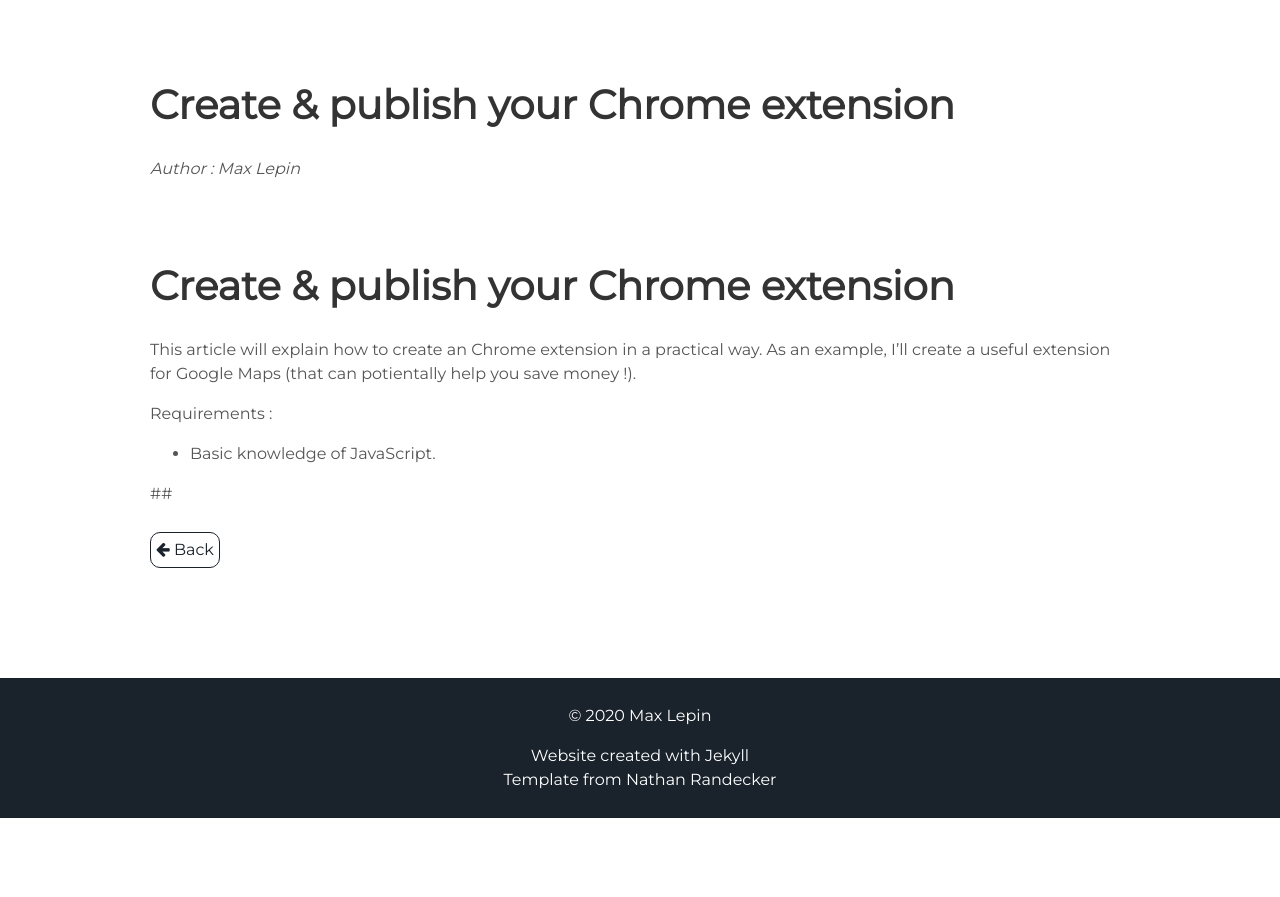
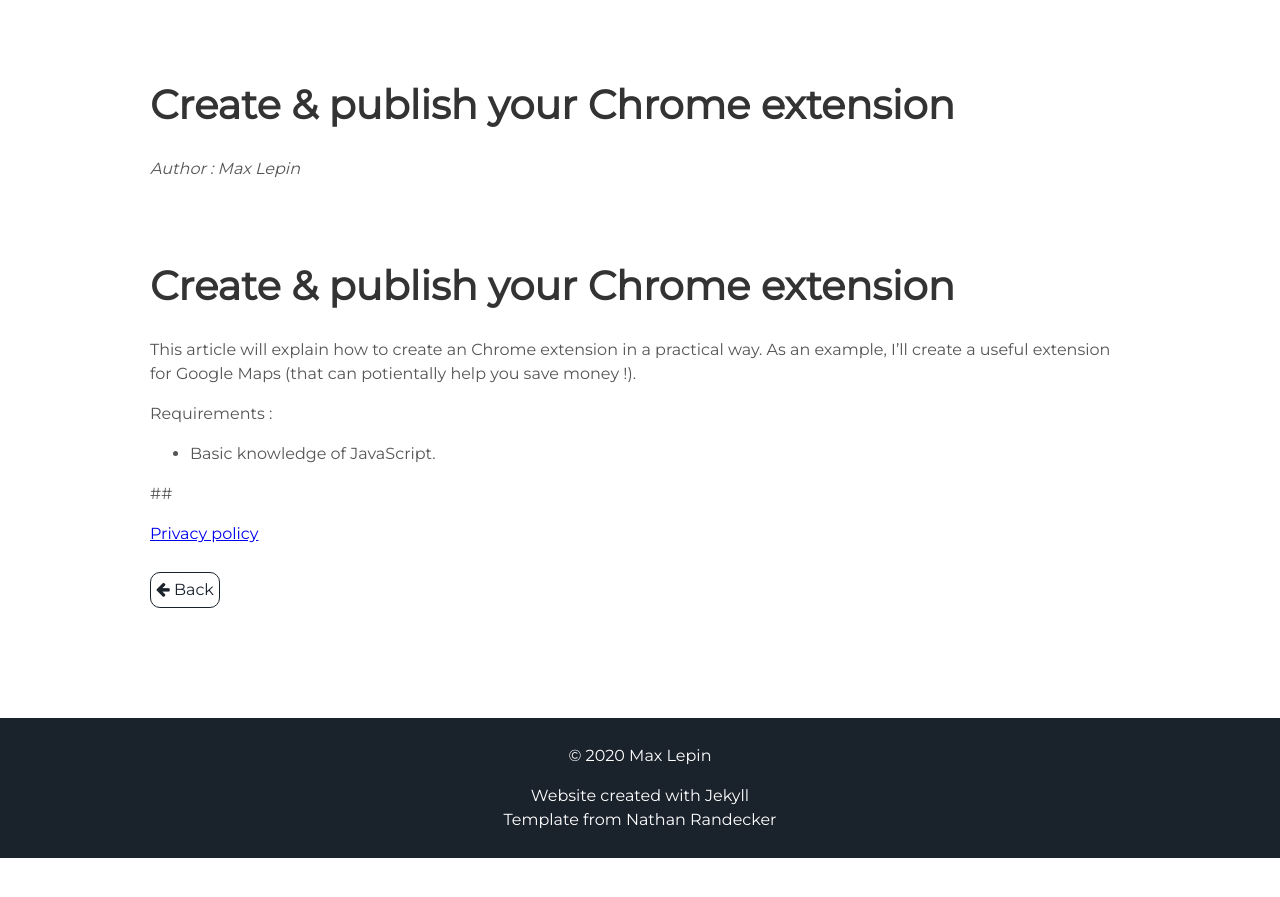
Before and after one commit to Max-le/CV-online, a Jekyll site: the page built from _posts/2020-09-11-create-chrome-extension.md, in a window 1280 px wide. Shown: the top 897 px of the page. Built offline with Jekyll 4.4.1, drawn with Linux system fonts in a browser that asks for light colours.

Commit message:
link to priv policy in chromefuelcal article

```diff
--- a/_includes/projects.html
+++ b/_includes/projects.html
@@ -14,7 +14,7 @@
     </ul>
     <p>A guide on creating a Chrome extension, explaining the basics, structure of an extension with an example. </p>
     <a class="project-link" href="http://github.com/max-le/"> See the code <i class="devicon-github-plain-wordmark colored"></i></a>
-    <a class="project-link" href="">Read article</a>
+    <a class="project-link" href="{% post_url 2020-09-11-create-chrome-extension %}.html">Read article</a>
   </div>
 </div>
 
--- a/_posts/2020-09-11-create-chrome-extension.md
+++ b/_posts/2020-09-11-create-chrome-extension.md
@@ -13,3 +13,6 @@ Requirements :
 - Basic knowledge of JavaScript.
 
 ##
+
+
+[Privacy policy]({% post_url 2020-09-15-priv-policy-fuelcal %})
```
